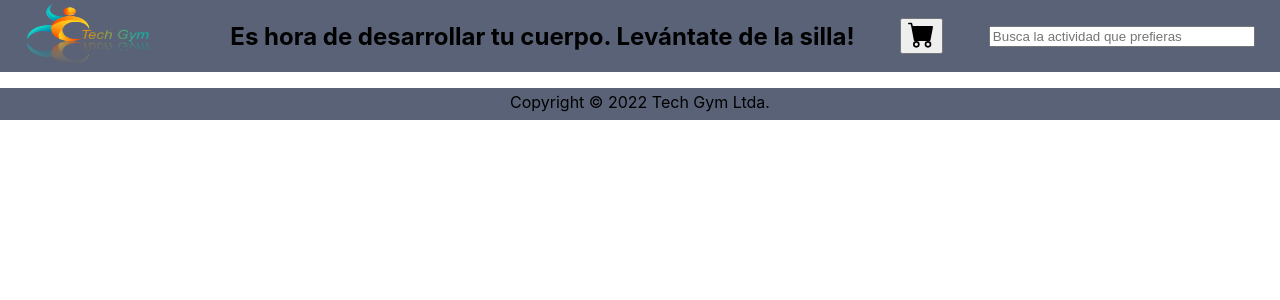
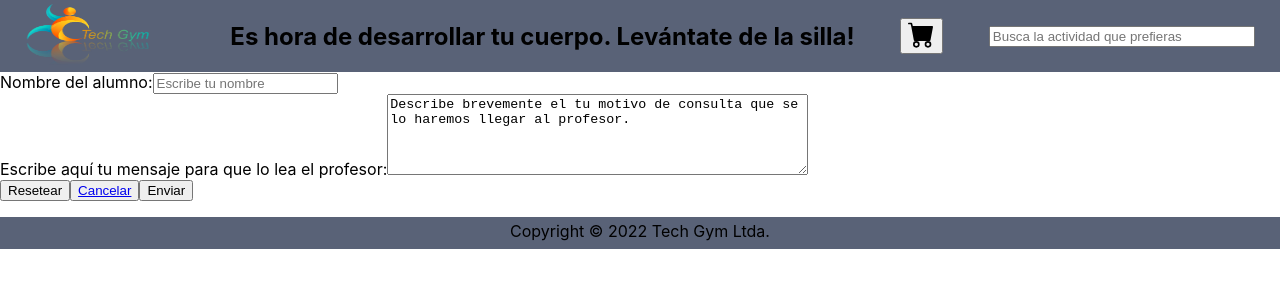
Before and after one commit to PazManrique/Tech-Gym, a React (Create React App) app: page / in a window 1280 px wide. Shown: the top 300 px of the page. Built offline with nearby package versions, Linux system fonts and the light colour scheme.

Commit message:
#15 basic structure for the contact form

```diff
--- a/src/App.js
+++ b/src/App.js
@@ -1,5 +1,6 @@
 import React, { Fragment } from "react";
 import { BrowserRouter } from "react-router-dom";
+import LoginForm from "./components/contactForm/Form";
 import GlobalStyle from "./globalStyles";
 import Footer from "./pages/Footer";
 import Navbar from "./pages/NavBar";
@@ -11,6 +12,7 @@ function App() {
       <BrowserRouter>
         <GlobalStyle/>
         <Navbar/>
+        <LoginForm/>
         <Router/>
         <Footer/>
         </BrowserRouter>
--- a/src/Product-detail/index.jsx
+++ /dev/null
@@ -1 +0,0 @@
-export {ProductDetail} from "./Product-detail";
--- /dev/null
+++ b/src/components/contactForm/Form.jsx
@@ -0,0 +1,32 @@
+import React, {useState} from "react";
+import {Link} from "react-router-dom"
+
+export default function ContactForm(){
+    return(
+        <section>
+            <form onClick={""}>
+                <section>
+                    <label htmlFor="name">Nombre del alumno:</label>
+                    <input
+                    id="name"
+                    placeholder="Escribe tu nombre"
+                    type="text"
+                    name="name"
+                    />
+                </section>
+
+                <section>
+                    <label htmlFor="message">Escribe aquí tu mensaje para que lo lea el profesor:</label>
+                    <textarea id="message" name="message" rows="5" cols="50">Describe brevemente el tu motivo de consulta que se lo haremos
+                    llegar al profesor.</textarea>
+                </section>
+
+                <section>
+                    <button type="reset">Resetear</button>
+                    <button><Link to="/">Cancelar</Link></button>
+                    <button type="submit">Enviar</button>
+                </section>
+            </form>
+        </section>
+    )
+}
--- a/src/pages/Footer.jsx
+++ b/src/pages/Footer.jsx
@@ -1,5 +1,5 @@
 import React from "react";
-import { FtStyle } from "../components/FooterStyles";
+import { FtStyle } from "../components/styles/FooterStyles";
 
 export default function Footer(){
     return(
```
Also changed, not shown: src/pages/ContactFrom.jsx (added, +9 -0 lines), src/components/styles/FooterStyles.jsx (renamed from src/components/FooterStyles.jsx).
